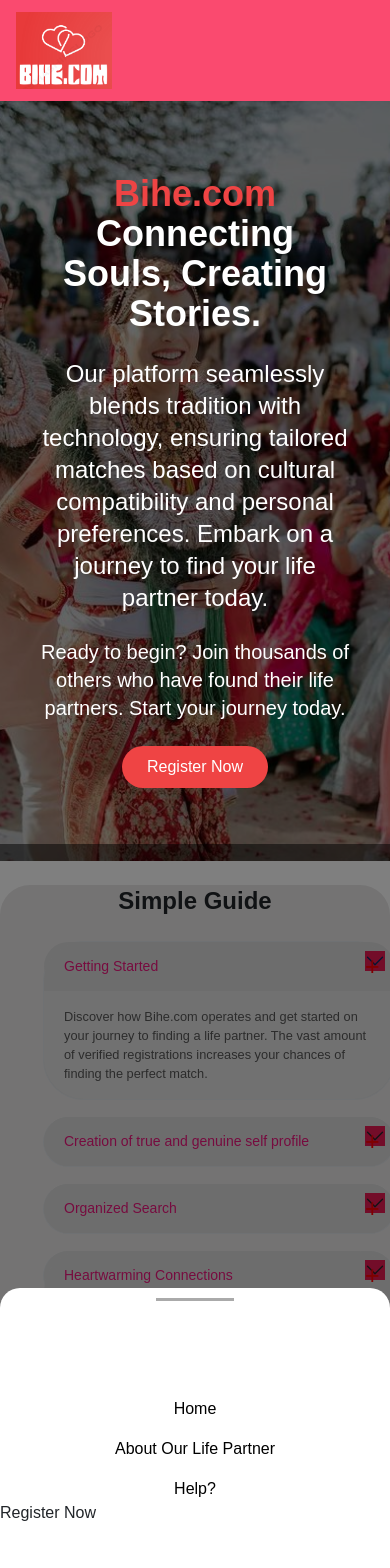
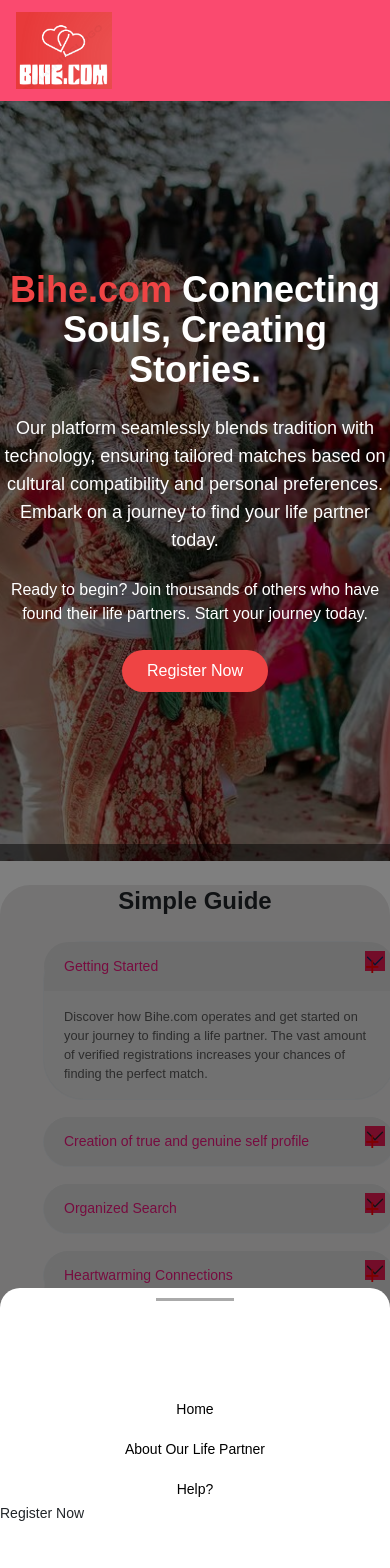
Before and after one commit to madhav-v/Bihe.com-Frontend, a React (Vite) app: page / in a window 390 px wide. Shown: the top 1568 px of the page. Built offline with nearby package versions, Linux system fonts and the light colour scheme.

Commit message:
REsponsive home

```diff
--- a/src/pages/Header and Footer/header.jsx
+++ b/src/pages/Header and Footer/header.jsx
@@ -26,10 +26,10 @@
           <img src={logo} alt="logo" />
         </NavLink>
         <div className="Navbar-items">
-          <ul className="flex gap-6 justify-end w-full">
+          <ul className="flex gap-3 md:gap-6 justify-end w-full">
             <li className="navbar-item mt-2">
               <NavLink
-                className="navbar-link cool-link"
+                className="navbar-link cool-link text-sm md:text-base"
                 aria-current="page"
                 to="/"
               >
@@ -37,46 +37,44 @@
               </NavLink>
             </li>
             <li className="navbar-item mt-2">
-              <NavLink className="navbar-link cool-link" to="/">
+              <NavLink
+                className="navbar-link cool-link text-sm md:text-base"
+                to="/"
+              >
                 About Bihe.com
               </NavLink>
             </li>
             <li className="navbar-item mt-2">
-              <NavLink className="navbar-link cool-link" to="/">
+              <NavLink
+                className="navbar-link cool-link text-sm md:text-base"
+                to="/"
+              >
                 Help?
               </NavLink>
             </li>
           </ul>
 
           {!loggedInUser ? (
-            // <li className="navbar-item">
             <Link to="/login">
-              {" "}
-              <button className="nav-btn text-white">Login</button>
+              <button className="nav-btn text-sm md:text-base text-white">
+                Login
+              </button>
             </Link>
           ) : (
-            // </li>
-            // <li className="navbar-item">
-            <Link>
-              {" "}
-              <button
-                className="nav-btn text-white"
-                // onClick={(e) => handleLogout(e)}
-              >
+            <Link to="/">
+              <button className="nav-btn text-sm md:text-base text-white">
                 Logout
               </button>
             </Link>
-            // </li>
           )}
         </div>
-        <div className="sidenavbar">
-          {/* <VscThreeBars onClick={sidenavs} className="navbar-toggle" /> */}
+        <div className="sidenavbar lg:hidden">
           <div ref={sidenav} className="sidenav">
             <div className="snbar"></div>
             <ul className="sidenavbar-items">
               <li className="sidenavbar-item">
                 <NavLink
-                  className="navbar-link cool-link "
+                  className="navbar-link cool-link text-sm md:text-base"
                   aria-current="page"
                   to="/"
                 >
@@ -84,12 +82,18 @@
                 </NavLink>
               </li>
               <li className="sidenavbar-item">
-                <NavLink className="navbar-link cool-link" to="/about">
+                <NavLink
+                  className="navbar-link cool-link text-sm md:text-base"
+                  to="/about"
+                >
                   About Our Life Partner
                 </NavLink>
               </li>
               <li className="sidenavbar-item">
-                <NavLink className="navbar-link cool-link" to="/help">
+                <NavLink
+                  className="navbar-link cool-link text-sm md:text-base"
+                  to="/help"
+                >
                   Help?
                 </NavLink>
               </li>
@@ -99,18 +103,15 @@
               {!loggedInUser ? (
                 <span className="sidenavbar-item ">
                   <Link to="/signup">
-                    {" "}
-                    <button className="sidenav-btn">Register Now</button>
+                    <button className="sidenav-btn text-sm md:text-base">
+                      Register Now
+                    </button>
                   </Link>
                 </span>
               ) : (
                 <span className="sidenavbar-item ">
-                  <Link>
-                    {" "}
-                    <button
-                      className="sidenav-btn"
-                      //   onClick={(e) => handleLogout(e)}
-                    >
+                  <Link to="/">
+                    <button className="sidenav-btn text-sm md:text-base">
                       Logout
                     </button>
                   </Link>
--- a/src/pages/HomePage/Component/HeroSection.jsx
+++ b/src/pages/HomePage/Component/HeroSection.jsx
@@ -14,24 +14,24 @@
       />
       <div className="overlay bg-black opacity-60 absolute inset-0 w-full h-full"></div>
       {/* Overlay */}
-      <div className="w-[80%] mx-auto absolute inset-0 flex items-center justify-center">
+      <div className="w-full md:w-[80%] mx-auto absolute inset-0 flex items-center justify-center">
         <div className="text-content text-white text-center relative z-10">
-          <h1 className="text-4xl font-bold mb-4">
+          <h1 className="text-4xl md:text-5xl lg:text-6xl font-bold mb-4">
             <span className="text-red-500">Bihe.com</span> Connecting Souls,
             Creating Stories.
           </h1>
-          <p className="text-2xl mb-6">
+          <p className="text-lg md:text-xl lg:text-2xl mb-6">
             Our platform seamlessly blends tradition with technology, ensuring
             tailored matches based on cultural compatibility and personal
             preferences. Embark on a journey to find your life partner today.
           </p>
-          <p className="text-xl mb-4">
+          <p className="text-base md:text-lg lg:text-xl mb-4">
             Ready to begin? Join thousands of others who have found their life
             partners. Start your journey today.
           </p>
           <Link
             to="/register"
-            className="btn bg-red-500 text-white px-4 py-2 rounded-full"
+            className="btn bg-red-500 text-white px-4 py-2 rounded-full text-base md:text-lg lg:text-xl"
           >
             Register Now
           </Link>
```
